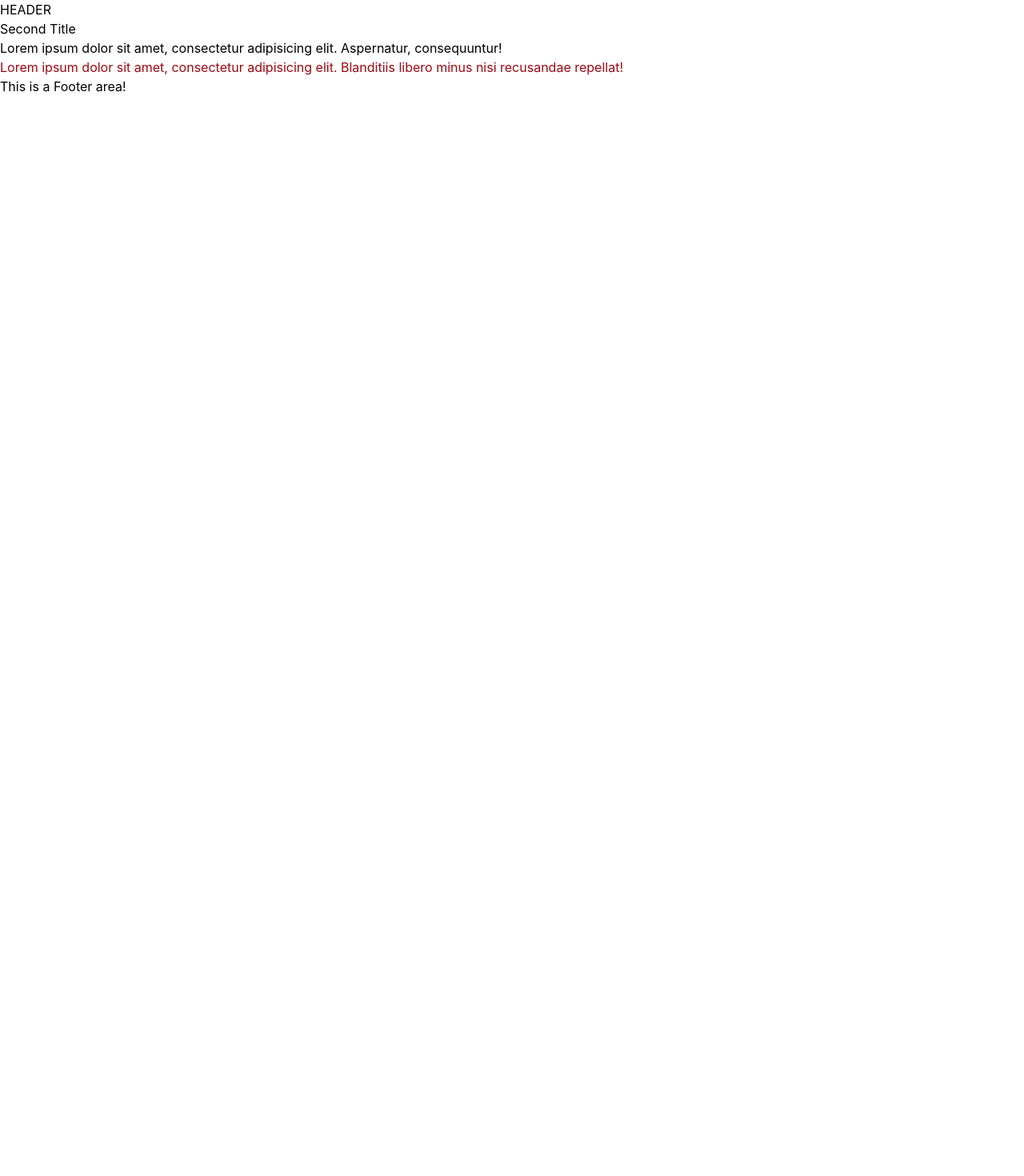
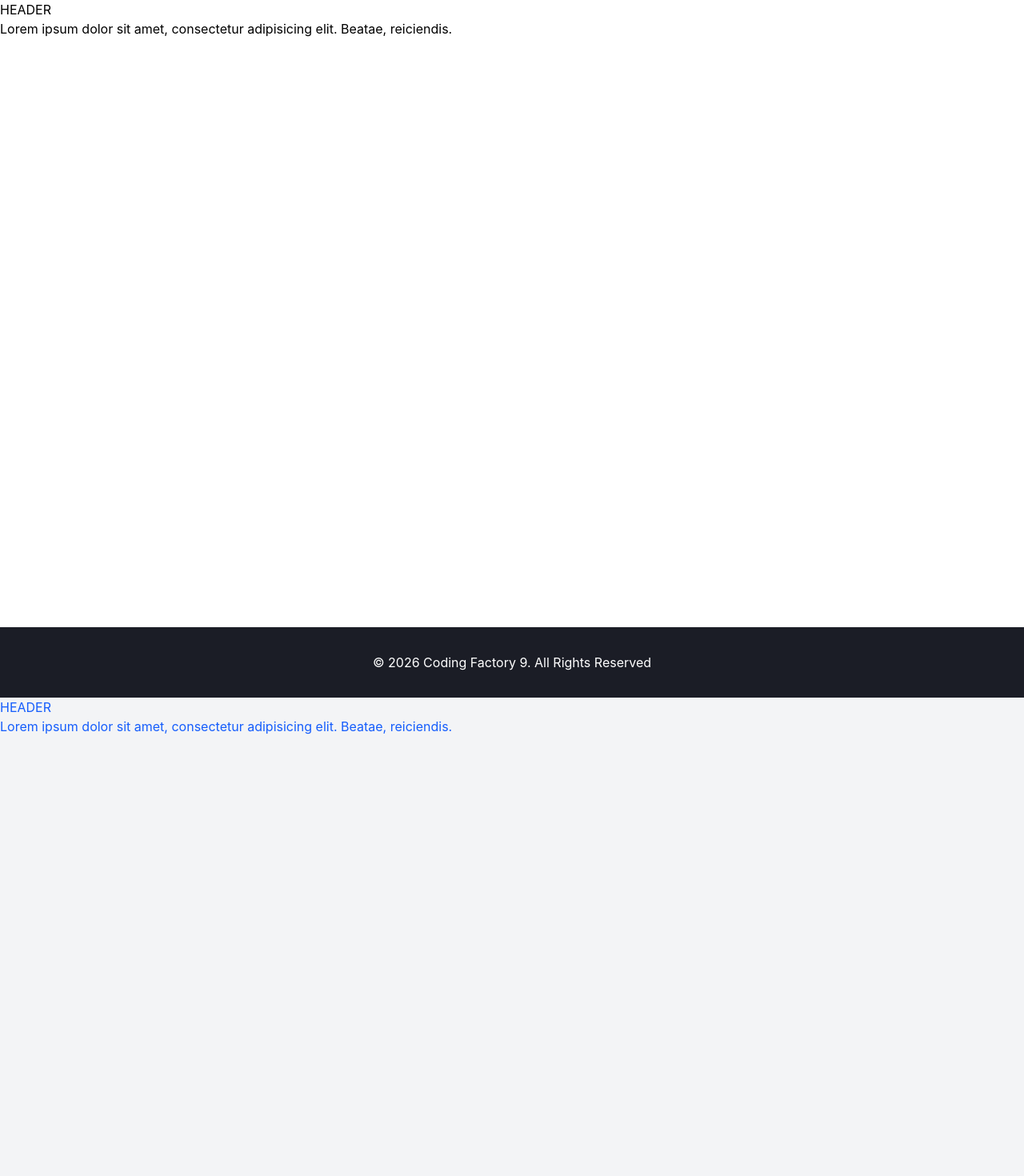
Before and after one commit to alkminibak/cf9-react-app, a React (Vite) app: page / in a window 1280 px wide. Shown: the top 1470 px of the page at 80% size. Before the commit the page ends 800 px from the top, so only its background shows below. Built offline with nearby package versions, Linux system fonts and the light colour scheme.

Commit message:
feat(ui): implement ui on layout

```diff
--- a/src/App.tsx
+++ b/src/App.tsx
@@ -1,7 +1,7 @@
 // import FunctionalComponent from "./components/LessonTwo/FunctionalComponent.tsx";
 // import ClassComponent from "./components/LessonTwo/ClassComponent.tsx";
 // import ArrowFunctionalComponent from "./components/LessonTwo/ArrowFunctionalComponent.tsx";
-import ArrowFunctionalComponentWithProps from "./components/LessonThree/ArrowFunctionalComponentWithProps.tsx";
+// import ArrowFunctionalComponentWithProps from "./components/LessonThree/ArrowFunctionalComponentWithProps.tsx";
 import Layout from "./components/Layout.tsx";
 
 // type PropsA = {
@@ -61,12 +61,12 @@ function App() {
        {/*   description="Lorem ipsum dolor sit amet, consectetur adipisicing elit. Aspernatur, consequuntur!"*/}
        {/*/>*/}
 
-       <Layout>
-         <ArrowFunctionalComponentWithProps
-            title="Second Title"
-            description="Lorem ipsum dolor sit amet, consectetur adipisicing elit. Aspernatur, consequuntur!"
-         />
-          <p className="text-red-800">Lorem ipsum dolor sit amet, consectetur adipisicing elit. Blanditiis libero minus nisi recusandae repellat!</p>
+       <Layout addClasses="text-blue-600 bg-gray-100">
+          {/*<ArrowFunctionalComponentWithProps*/}
+          {/*  title="Second Title"*/}
+          {/*  description="Lorem ipsum dolor sit amet, consectetur adipisicing elit. Adipisci amet, deserunt dicta excepturi fugit ipsa modi perferendis quo repellat voluptates."*/}
+          {/*/>*/}
+          <p>Lorem ipsum dolor sit amet, consectetur adipisicing elit. Beatae, reiciendis.</p>
        </Layout>
 
     </>
--- a/src/components/Footer.tsx
+++ b/src/components/Footer.tsx
@@ -1,9 +1,13 @@
 
 const Footer = () => {
+   const currentYear: number = new Date().getFullYear();
+
    return (
       <>
-         <footer>
-            This is a Footer area!
+         <footer className="bg-cf-dark-gray text-white">
+            <div className="container mx-auto py-8 text-center">
+              &copy; {currentYear} Coding Factory 9. All Rights Reserved
+            </div>
          </footer>
       </>
    )
--- a/src/components/Layout.tsx
+++ b/src/components/Layout.tsx
@@ -3,14 +3,20 @@ import Footer from "./Footer";
 
 interface LayoutProps {
    children: React.ReactNode;
+   addClasses?: string;
 }
 
-const Layout = ({children}: LayoutProps) => {
+const Layout = ({children, addClasses}: LayoutProps) => {
    return (
       <>
          <Header/>
-         <main>{children}</main>
+         <main className="container mx-auto min-h-[95vh]">{children}</main>
          <Footer/>
+         <div className={addClasses}>
+            <Header/>
+            <main className="container mx-auto min-h-[95vh]">{children}</main>
+            <Footer/>
+         </div>
       </>
    )
 }
--- a/src/index.css
+++ b/src/index.css
@@ -1 +1,7 @@
 @import "tailwindcss";
+
+@theme {
+    --color-cf-dark-red: #7d2c2f;
+    --color-cf-gray: #4e5055;
+    --color-cf-dark-gray: #1b1d26;
+}
```
